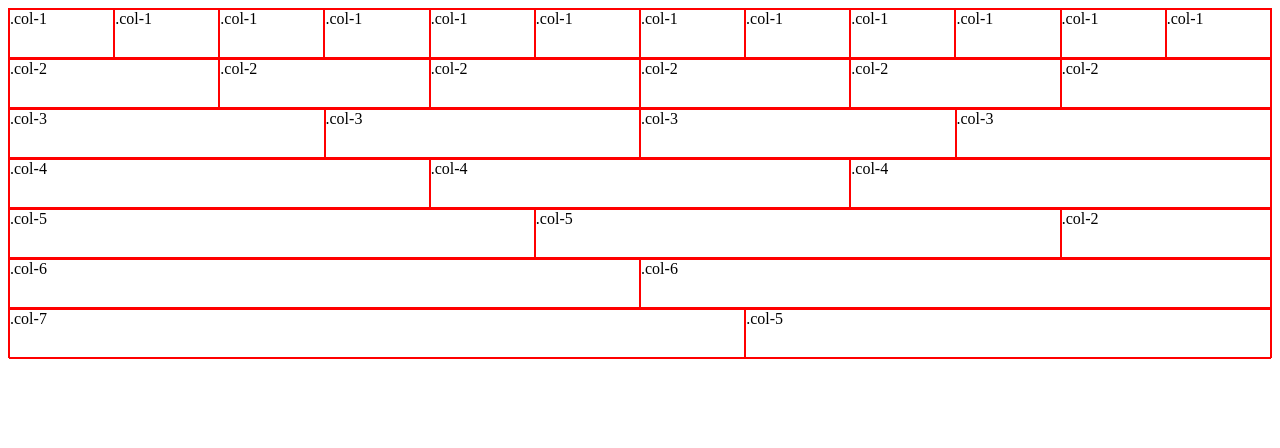
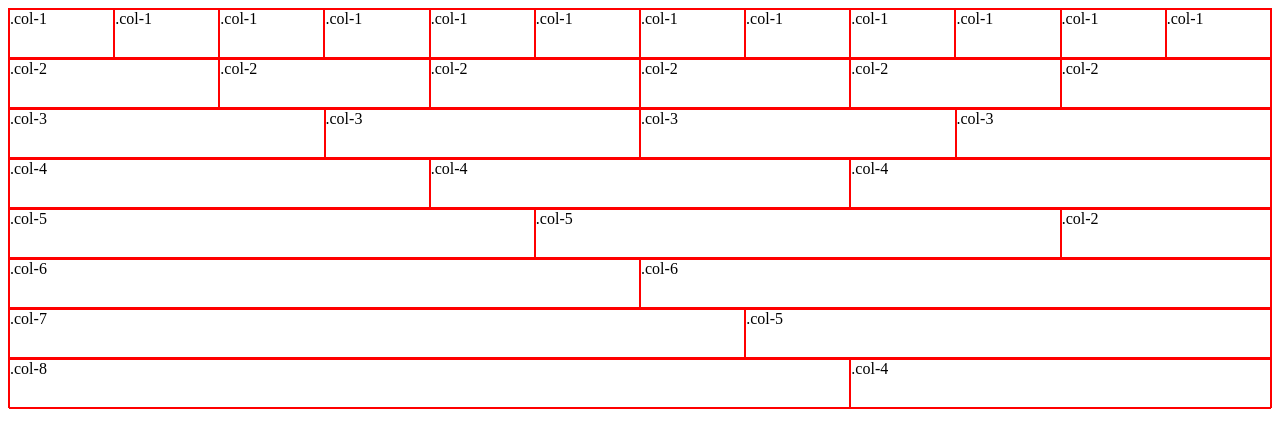
Before and after one commit to nagasax26/shoestrap, a plain HTML site: page index.html in a window 1280 px wide. Drawn offline with Linux system fonts and the light colour scheme.

Commit message:
row with 2 coulmn grid col-8 and col-4

```diff
--- a/index.html
+++ b/index.html
@@ -66,5 +66,10 @@
     <div class="col-5">.col-5</div>
 </div>
 
+<div class="row">
+    <div class="col-8">.col-8</div>
+    <div class="col-4">.col-4</div>
+</div>
+
 </body>
 </html>
--- a/shoestrap.css
+++ b/shoestrap.css
@@ -46,6 +46,11 @@
   width: 58.33333333%;
 }
 
+.col-8{
+  float: left;
+  width: 66.66666666%;
+}
+
   .row:before {
     display: table;
     content: "";
```
